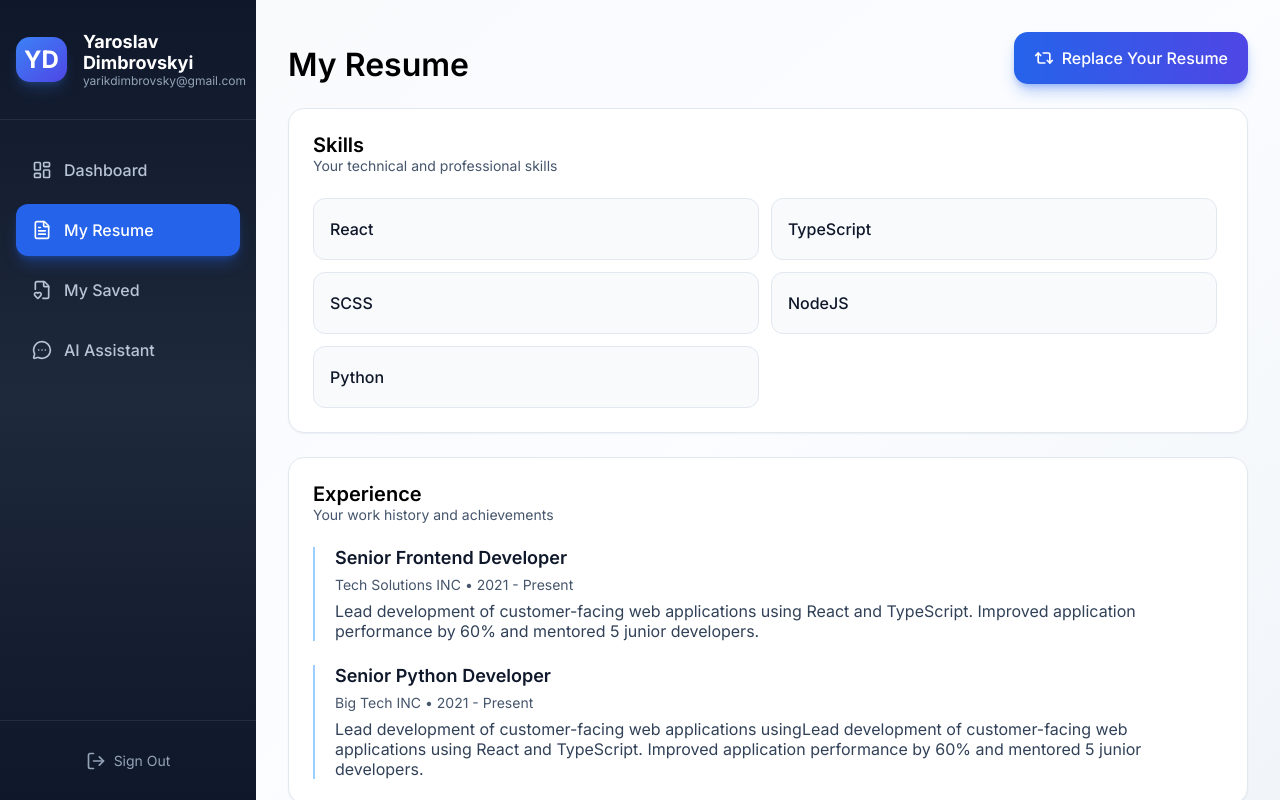
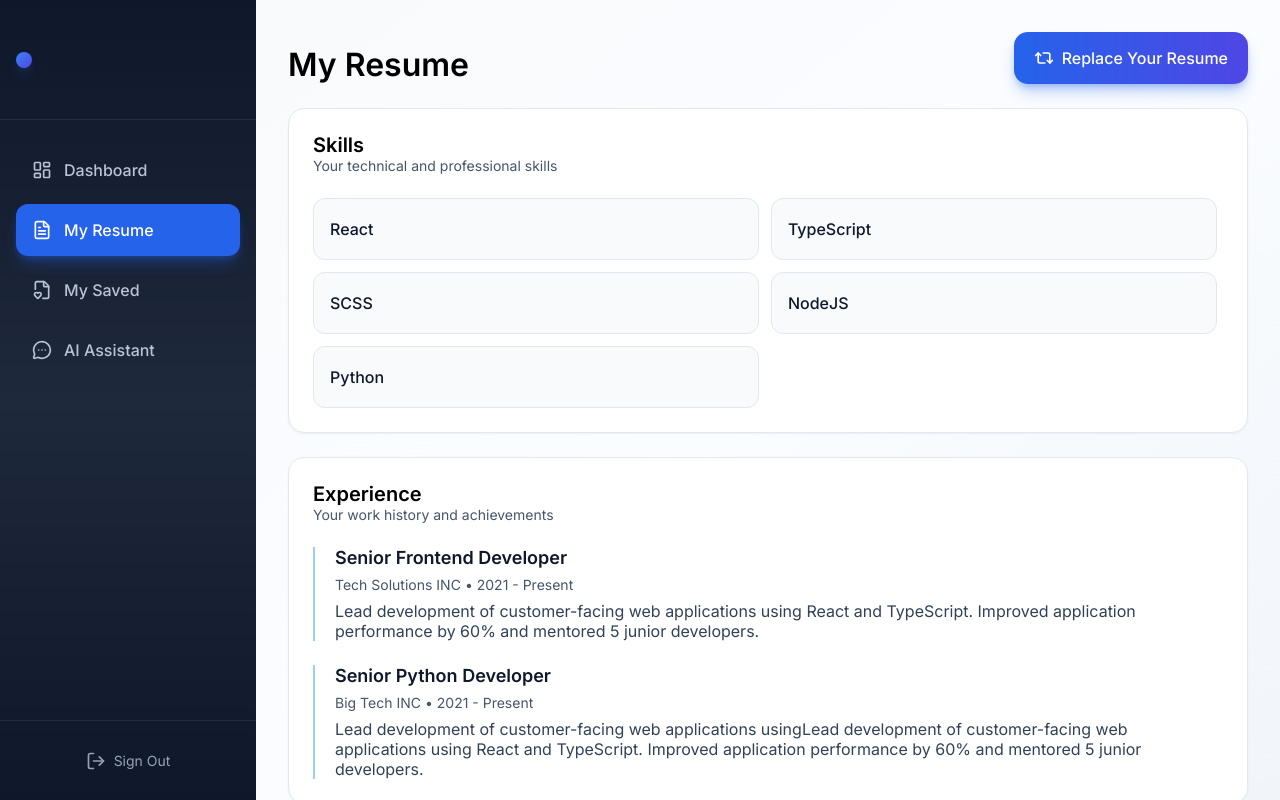
Before and after one commit to sanarkk/JobTrack, a React (Vite) app in the folder frontend/: page /resume in a window 1280 px wide. Built offline with nearby package versions, Linux system fonts and the light colour scheme.

Commit message:
real data in sidebar info

```diff
--- a/frontend/src/components/SidePanel/SidePanel.tsx
+++ b/frontend/src/components/SidePanel/SidePanel.tsx
@@ -7,10 +7,24 @@ import {
     FileHeart,
 } from "lucide-react";
 import {NavLink, useNavigate} from "react-router-dom";
+import {useEffect, useState} from "react";
+import axios from "axios";
+
+interface userData {
+    email: string;
+    first_name: string;
+    id: string
+    last_name: string;
+    password: string;
+}
 
 const SidePanel = () => {
 
     const navigate = useNavigate();
+    const [userData, setUserData] = useState<userData | null>(null);
+
+    const initials = `${userData?.first_name?.[0] ?? ""}${userData?.last_name?.[0] ?? ""}`.toUpperCase()
+
 
     const navItems = [
         { label: "Dashboard", icon: LayoutDashboard, path: "/dashboard" },
@@ -23,20 +37,46 @@ const SidePanel = () => {
         const isConfirmed = confirm("Are you sure that you want to log out?");
         if (isConfirmed) {
             localStorage.removeItem("access_token");
-            localStorage.removeItem("user_email");
             navigate("/login");
         }
     }
+
+    useEffect(() => {
+        const fetchUser = async () => {
+            const token = localStorage.getItem("access_token")
+            if (!token) return
+
+            try {
+                const res = await axios.post(
+                    "http://localhost:8001/me/",
+                    {},
+                    {
+                        headers: {
+                            Authorization: `Bearer ${token}`,
+                        },
+                    }
+                )
+                console.log(res.data)
+                setUserData(res.data)
+            } catch (err) {
+                console.error("Failed to fetch user")
+            }
+        }
+        fetchUser()
+    }, [])
+
 
     return (
         <div className={styles.wrapper}>
             <div className={styles.header}>
                 <div className={styles.userLogo}>
-                    <h2>YD</h2>
+                    <h2>{initials}</h2>
                 </div>
                 <div className={styles.credentials}>
-                    <p className={styles.name}>Yaroslav Dimbrovskyi</p>
-                    <p className={styles.email}>yarikdimbrovsky@gmail.com</p>
+                    <p className={styles.name}>
+                        {userData?.first_name} {userData?.last_name}
+                    </p>
+                    <p className={styles.email}>{userData?.email}</p>
                 </div>
             </div>
 
--- a/frontend/src/pages/LoginPage/LoginPage.tsx
+++ b/frontend/src/pages/LoginPage/LoginPage.tsx
@@ -25,7 +25,6 @@ const LoginPage = () => {
 
             if (response.data?.access_token) {
                 localStorage.setItem("access_token", response.data.access_token)
-                localStorage.setItem("user_email", email)
                 navigate("/")
                 toast.success("Successfully logged in!")
             }
```
